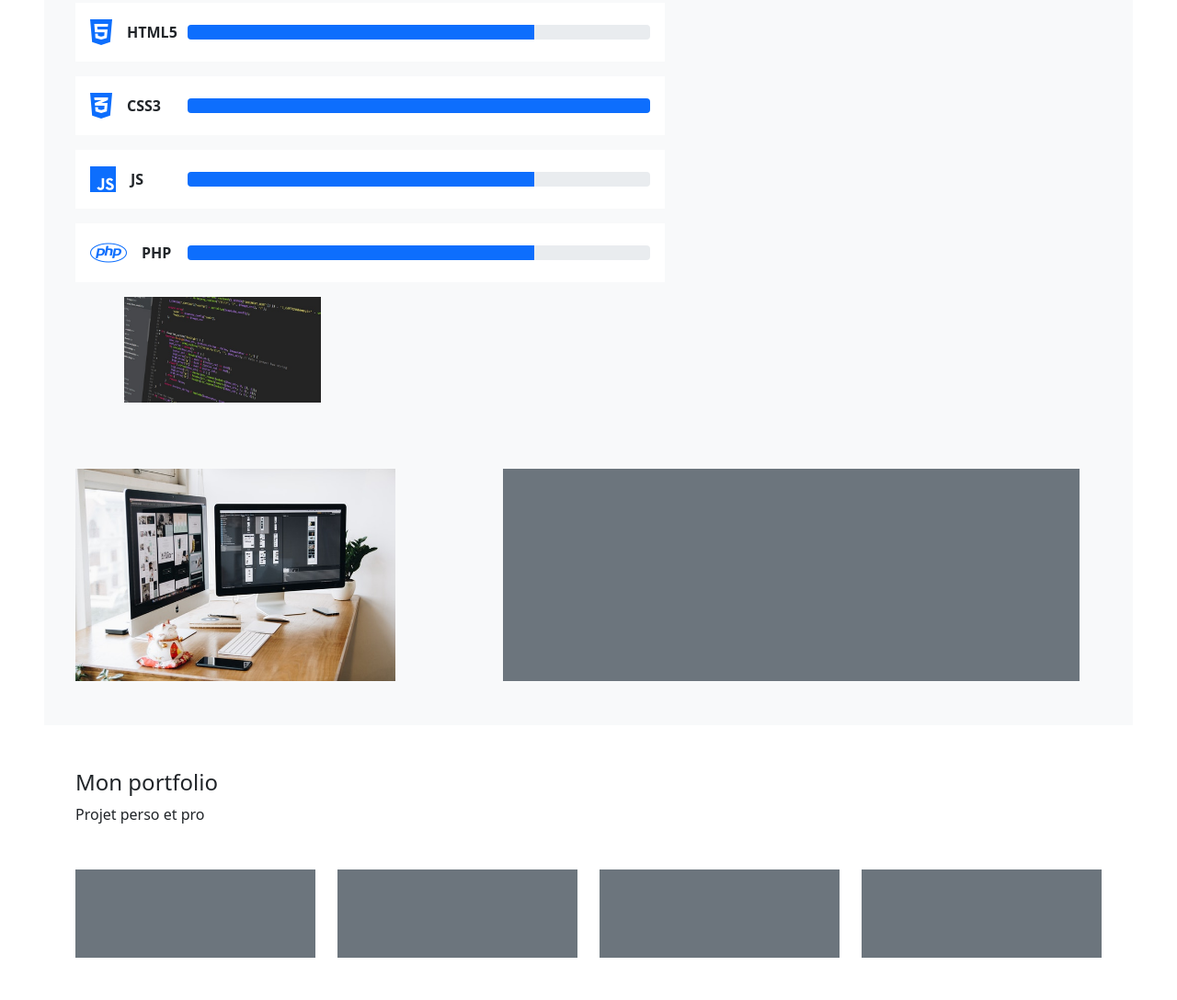
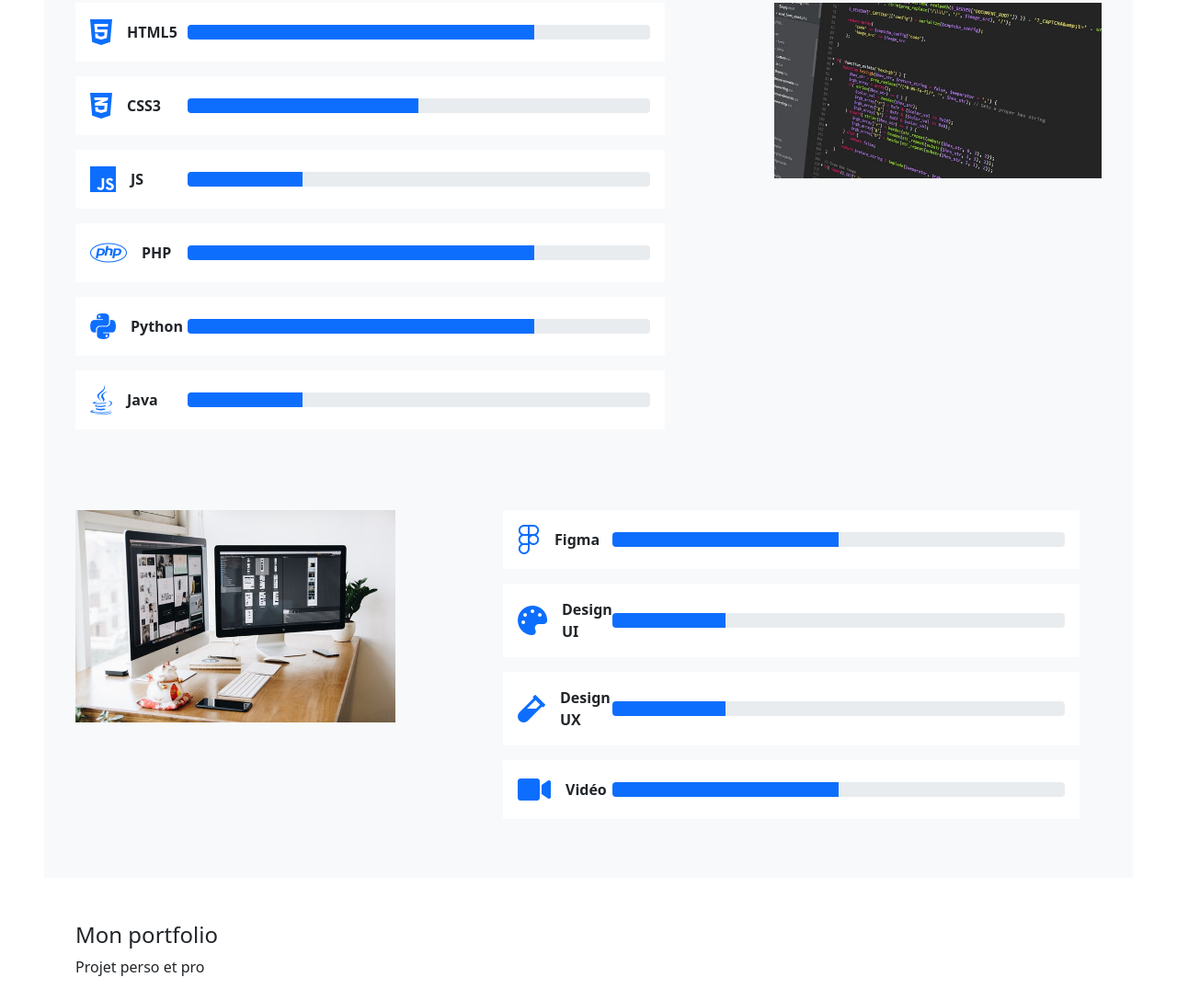
Before and after one commit to ouziih/PortfolioBootstrap, a plain HTML site: page index.html in a window 1280 px wide. Shown: the part 868-1956 px from the top of the page at 92% size. Drawn offline with nearby package versions, Linux system fonts and the light colour scheme; files whose address does not match are found by name.

Commit message:
progress bar terminé

```diff
--- a/index.html
+++ b/index.html
@@ -99,7 +99,7 @@
                           </div>
                           <div class="col">
                             <div class="progress">
-                              <div class="progress-bar w-100" role="progressbar" aria-valuenow="100" aria-valuemin="0"
+                              <div class="progress-bar w-50" role="progressbar" aria-valuenow="50" aria-valuemin="0"
                                    aria-valuemax="100">
                               </div>
                             </div>
@@ -117,7 +117,7 @@
                           </div>
                           <div class="col">
                             <div class="progress">
-                              <div class="progress-bar w-75" role="progressbar" aria-valuenow="25" aria-valuemin="0"
+                              <div class="progress-bar w-25" role="progressbar" aria-valuenow="25" aria-valuemin="0"
                                    aria-valuemax="100">
                               </div>
                             </div>
@@ -142,17 +142,125 @@
                           </div>
                         </div>
                       </div>
+
+                      <div class="mb-3 p-3 bg-white">
+                        <div class="row align-items-center">
+                          <div class="col-5 col-sm-4 col-lg-3 col-xl-2">
+                            <div class="d-flex align-items-center">
+                              <i class="fab fa-python fa-2x me-3 text-primary"></i>
+                              <p class="fw-bold m-0">Python</p>
+                            </div>
+                          </div>
+                          <div class="col">
+                            <div class="progress">
+                              <div class="progress-bar w-75" role="progressbar" aria-valuenow="50" aria-valuemin="0"
+                                   aria-valuemax="100">
+                              </div>
+                            </div>
+                          </div>
+                        </div>
+                      </div>
+
+                      <div class="mb-3 p-3 bg-white">
+                        <div class="row align-items-center">
+                          <div class="col-5 col-sm-4 col-lg-3 col-xl-2">
+                            <div class="d-flex align-items-center">
+                              <i class="fab fa-java fa-2x me-3 text-primary"></i>
+                              <p class="fw-bold m-0">Java</p>
+                            </div>
+                          </div>
+                          <div class="col">
+                            <div class="progress">
+                              <div class="progress-bar w-25" role="progressbar" aria-valuenow="75" aria-valuemin="0"
+                                   aria-valuemax="100">
+                              </div>
+                            </div>
+                          </div>
+                        </div>
+                      </div>
+                  </div>
                 <div class="col-12 offset-md-1 col-md-4">
                     <img src="../portfolio/img/code.jpg" alt="écran montrant du code php" width="100%">
                 </div>
-            </div>
             <div class="row gy-4 mt-5">
                 <div class="col-12 col-md-4">
                   <img src="../portfolio/img/design.jpg" alt="écran montrant des designs" width="100%">
                 </div>
                 <div class="col-12 offset-md-1 col-md-7">
-                  <div class="bg-secondary h-100 w-100 py-5">
+
+                  <div class="mb-3 p-3 bg-white">
+                    <div class="row align-items-center">
+                      <div class="col-5 col-sm-4 col-lg-3 col-xl-2">
+                        <div class="d-flex align-items-center">
+                          <i class="fab fa-figma fa-2x me-3 text-primary"></i>
+                          <p class="fw-bold m-0">Figma</p>
+                        </div>
+                      </div>
+                      <div class="col">
+                        <div class="progress">
+                          <div class="progress-bar w-50" role="progressbar" aria-valuenow="75" aria-valuemin="0"
+                               aria-valuemax="100">
+                          </div>
+                        </div>
+                      </div>
+                    </div>
                   </div>
+
+                  <div class="mb-3 p-3 bg-white">
+                    <div class="row align-items-center">
+                      <div class="col-5 col-sm-4 col-lg-3 col-xl-2">
+                        <div class="d-flex align-items-center">
+                          <i class="fas fa-palette fa-2x me-3 text-primary"></i>
+                          <p class="fw-bold m-0">Design UI</p>
+                        </div>
+                      </div>
+                      <div class="col">
+                        <div class="progress">
+                          <div class="progress-bar w-25" role="progressbar" aria-valuenow="75" aria-valuemin="0"
+                               aria-valuemax="100">
+                          </div>
+                        </div>
+                      </div>
+                    </div>
+                  </div>
+
+                  <div class="mb-3 p-3 bg-white">
+                    <div class="row align-items-center">
+                      <div class="col-5 col-sm-4 col-lg-3 col-xl-2">
+                        <div class="d-flex align-items-center">
+                          <i class="fas fa-vial fa-2x me-3 text-primary"></i>
+                          <p class="fw-bold m-0">Design UX</p>
+                        </div>
+                      </div>
+                      <div class="col">
+                        <div class="progress">
+                          <div class="progress-bar w-25" role="progressbar" aria-valuenow="75" aria-valuemin="0"
+                               aria-valuemax="100">
+                          </div>
+                        </div>
+                      </div>
+                    </div>
+                  </div>
+
+                  <div class="mb-3 p-3 bg-white">
+                    <div class="row align-items-center">
+                      <div class="col-5 col-sm-4 col-lg-3 col-xl-2">
+                        <div class="d-flex align-items-center">
+                          <i class="fas fa-video fa-2x me-3 text-primary"></i>
+                          <p class="fw-bold m-0">Vidéo</p>
+                        </div>
+                      </div>
+                      <div class="col">
+                        <div class="progress">
+                          <div class="progress-bar w-50" role="progressbar" aria-valuenow="50" aria-valuemin="0"
+                               aria-valuemax="100">
+                          </div>
+                        </div>
+                      </div>
+                    </div>
+                  </div>
+                </div>
+
                 </div>
             </div>
         </div>
```
